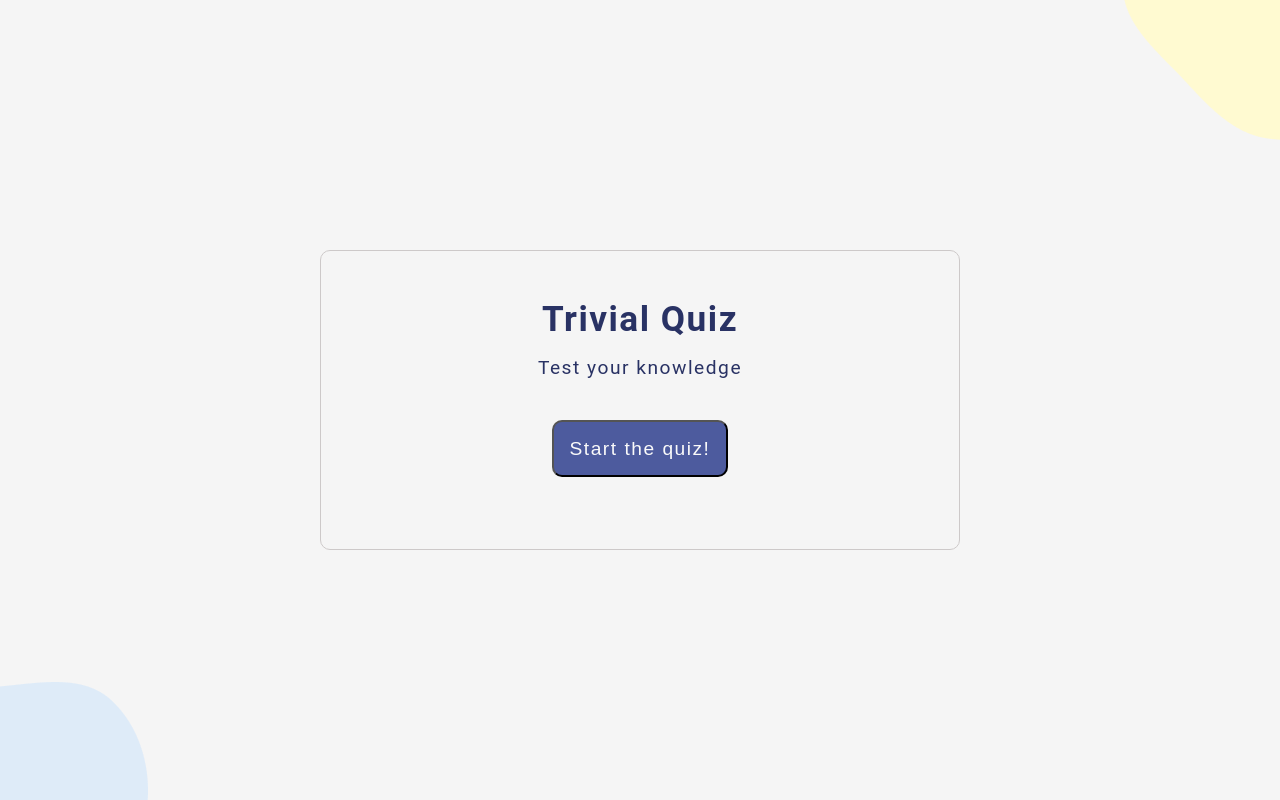
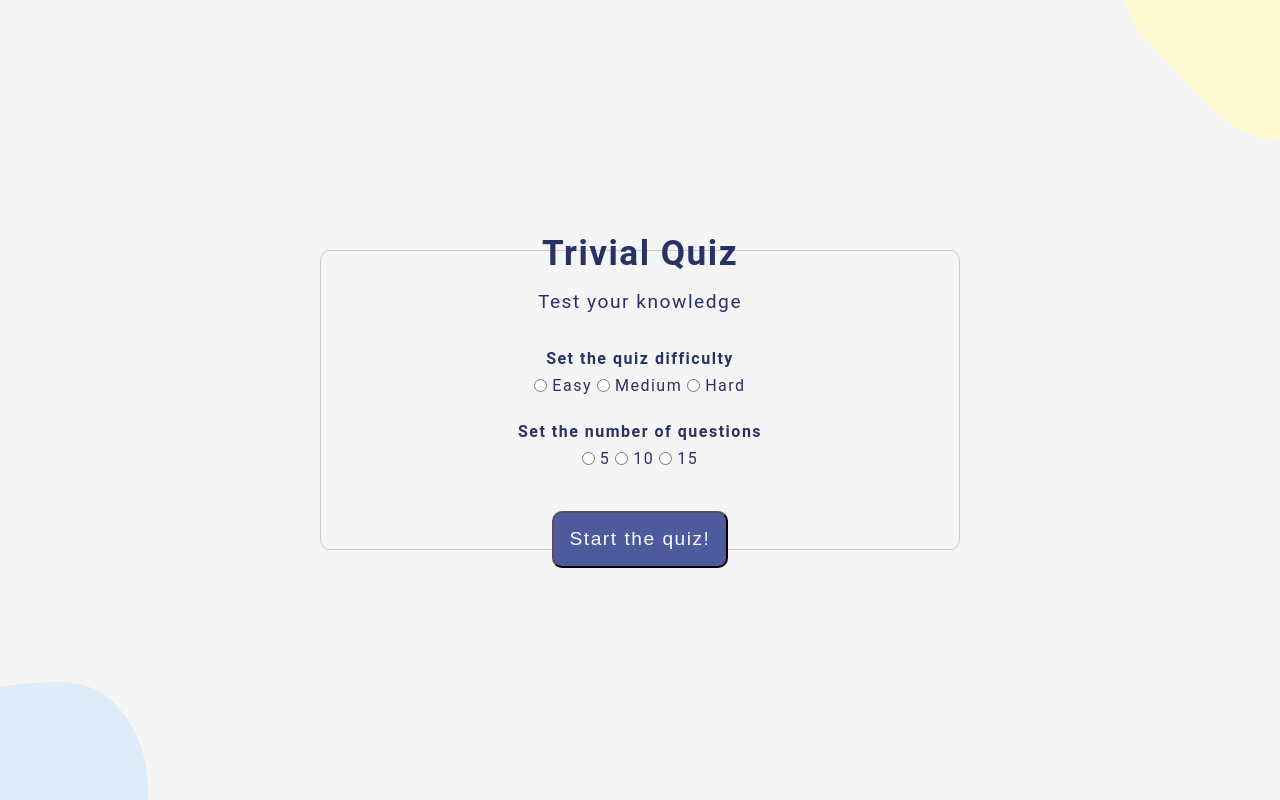
Before and after one commit to SilviaSaverino/react-trivial-quiz-game, a React (Vite) app: page / in a window 1280 px wide. Built offline with nearby package versions, Linux system fonts and the light colour scheme.

Commit message:
add form and functionality to let the user select quiz difficulty and number of questions

```diff
--- a/src/App.css
+++ b/src/App.css
@@ -37,14 +37,13 @@ main {
   width: 50%;
   height: 300px;
   text-align: center;
-  margin: 0 auto;
+  padding: 1.5em;
   display: flex;
   flex-direction: column;
   justify-content: center;
   gap: 1em;
   border: 1px solid rgb(205, 201, 201);
   border-radius: 10px;
-  ;
 }
 
 .title {
@@ -64,6 +63,10 @@ main {
   border-radius: 10px;
   background-color: #4D5B9E;
   color: #fafafa;
+}
+
+.start-quiz{
+  margin: 0 auto;
 }
 
 .quiz-container {
@@ -133,6 +136,20 @@ section {
   text-align: center;
 }
 
+legend {
+  font-weight: 600;
+}
+
+form fieldset{
+  padding: 0.5em;
+  border: none;
+  display: flex;
+  justify-content: center;
+  gap: 5px;
+  margin: 1.2em auto;
+}
+
+
 @media (min-width: 600px) {
 
   body,
--- a/src/App.jsx
+++ b/src/App.jsx
@@ -1,5 +1,5 @@
-import { useState,useEffect } from 'react'
-import {decode} from 'html-entities'
+import { useState, useEffect } from 'react'
+import { decode } from 'html-entities'
 import './App.css'
 import Quiz from './Quiz';
 
@@ -12,10 +12,16 @@ function App() {
   const [selectedAnswer, setSelectedAnswers] = useState([])
   const [results, setResults] = useState([])
   const [showCorrectAnswerCount, setShowCorrectAnswerCount] = useState(false)
+  const [formData, setFormData] = useState(
+    {
+      difficulty: "",
+      questionsNumber: ""
+    }
+  )
 
   useEffect(() => {
     if (startQuiz) {
-      fetch("https://opentdb.com/api.php?amount=5&difficulty=medium&type=multiple")
+      fetch(`https://opentdb.com/api.php?amount=${formData.questionsNumber}&difficulty=${formData.difficulty}&type=multiple`)
         .then(res => res.json())
         .then(data => {
           setQuestions(data.results)
@@ -25,13 +31,22 @@ function App() {
     }
   }, [startQuiz]);
 
+  function handleDifficultyChange(event) {
+    const { name, value, type, checked } = event.target
+    setFormData(prevFormData => {
+      return {
+        ...prevFormData,
+        [name]: type === "checkbox" ? checked : value
+      }
+    })
+  }
+
   function toggleStartState() {
     setStartQuiz(prevStart => !prevStart);
   }
 
-  function trackClickedAnswerTotalCount(){
-   // console.log(clickedAnswerTotalCount)
-    setClickedAnswerTotalCount(prevCount => prevCount +1)
+  function trackClickedAnswerTotalCount() {
+    setClickedAnswerTotalCount(prevCount => prevCount + 1)
   }
 
   function updateSelectedAnswerArray(index, answer) {
@@ -42,18 +57,18 @@ function App() {
     });
   }
 
-  function revealAnswers(){
+  function revealAnswers() {
     const correctAnswers = questions.map(quiz => decode(quiz.correct_answer))
     console.log(correctAnswers)
     const results = questions.map((quiz, index) => ({
-      isCorrectAnswer : selectedAnswer[index] === correctAnswers[index]
+      isCorrectAnswer: selectedAnswer[index] === correctAnswers[index]
     }))
     console.log(results)
     setResults(results)
     setShowCorrectAnswerCount(true)
   }
 
-  function getCorrectAnswerCount(){
+  function getCorrectAnswerCount() {
     const correctCount = results.filter(result => result && result.isCorrectAnswer).length
     return correctCount
   }
@@ -66,7 +81,69 @@ function App() {
         <div className="initial-page">
           <h2 className="title">Trivial Quiz</h2>
           <p className='content'>Test your knowledge</p>
-        <button onClick={toggleStartState}className='quiz-btn'>Start the quiz!</button>
+          <form>
+            <fieldset>
+              <legend>Set the quiz difficulty</legend>
+              <input
+                type="radio"
+                id="easy"
+                name="difficulty"
+                value="easy"
+                checked={formData.difficulty === "easy"}
+                onChange={handleDifficultyChange}
+              />
+              <label htmlFor="unemployed">Easy</label>
+              <input
+                type="radio"
+                id="medium"
+                name="difficulty"
+                value="medium"
+                checked={formData.difficulty === "medium"}
+                onChange={handleDifficultyChange}
+              />
+              <label htmlFor="part-time">Medium</label>
+              <input
+                type="radio"
+                id="hard"
+                name="difficulty"
+                value="hard"
+                checked={formData.difficulty === "hard"}
+                onChange={handleDifficultyChange}
+              />
+              <label htmlFor="full-time">Hard</label>
+            </fieldset>
+            <fieldset>
+              <legend>Set the number of questions</legend>
+              <input
+                type="radio"
+                id="5"
+                name="questionsNumber"
+                value="5"
+                checked={formData.questionsNumber === "5"}
+                onChange={handleDifficultyChange}
+              />
+              <label htmlFor="full-time">5</label>
+              <input
+                type="radio"
+                id="10"
+                name="questionsNumber"
+                value="10"
+                checked={formData.questionsNumber === "10"}
+                onChange={handleDifficultyChange}
+              />
+              <label htmlFor="full-time">10</label>
+              <input
+                type="radio"
+                id="15"
+                name="questionsNumber"
+                value="15"
+                checked={formData.questionsNumber === "15"}
+                onChange={handleDifficultyChange}
+              />
+              <label htmlFor="full-time">15</label>
+            </fieldset>
+          </form>
+          <button onClick={toggleStartState} className='quiz-btn start-quiz'>Start the quiz!</button>
         </div>
       }
       {startQuiz && questions.length > 0 && (
```
Lines whose indentation alone changed are shown as unchanged.
